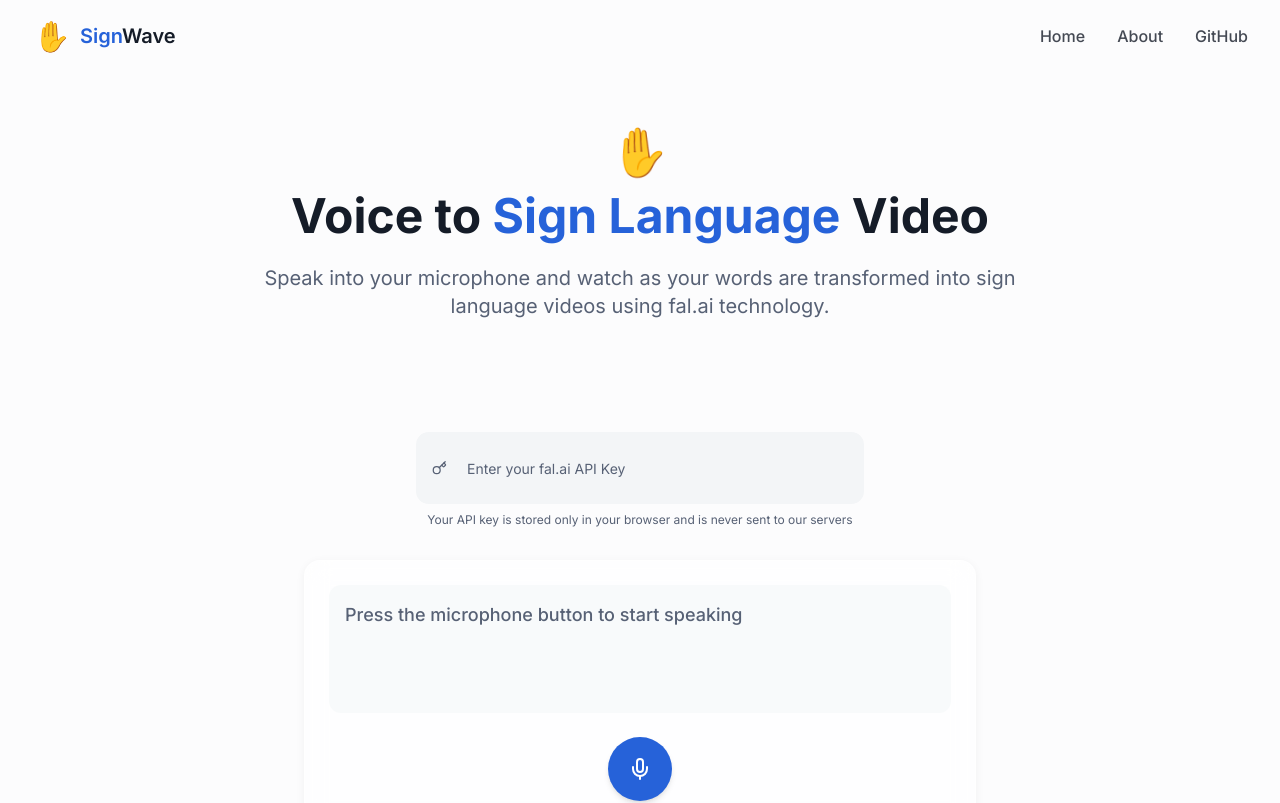
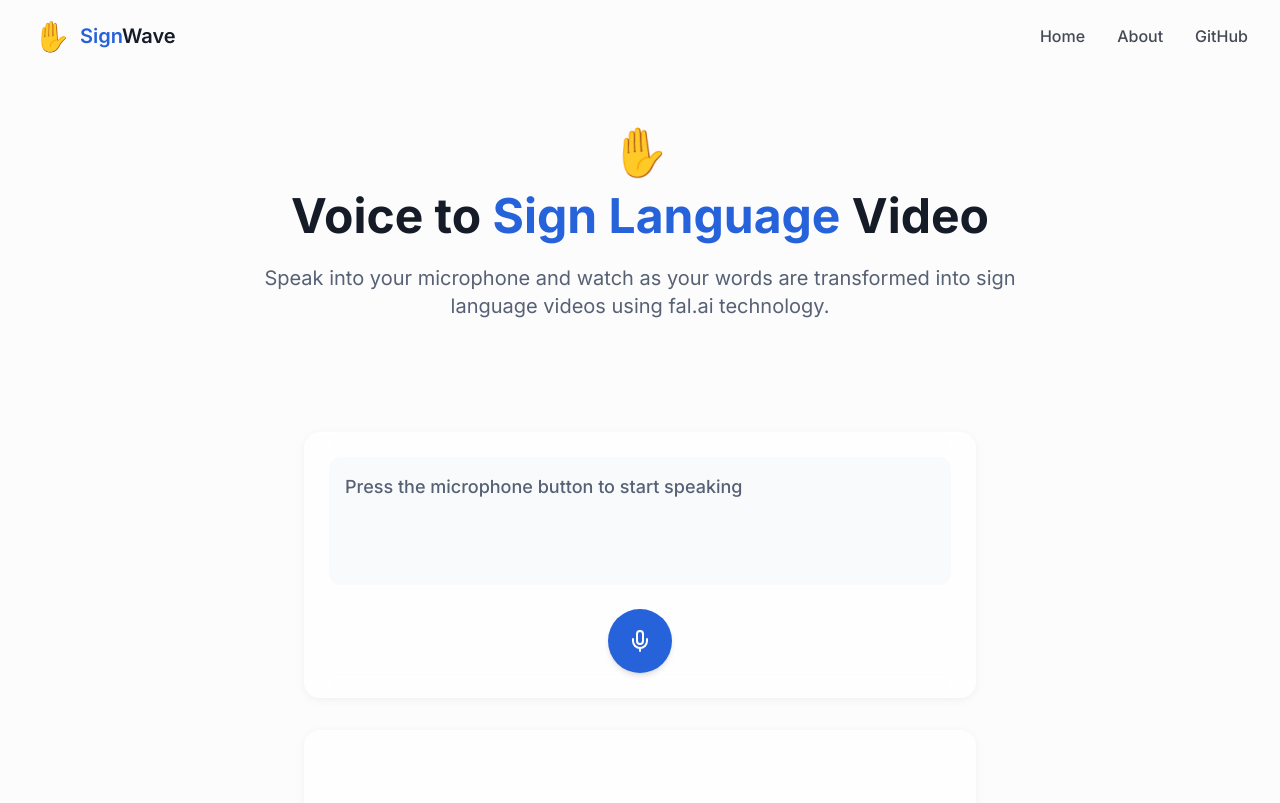
Before and after one commit to simplecodecraft04/signwave-voice, a React (Vite) app: page / in a window 1280 px wide. Shown: the top 803 px of the page. Built offline with nearby package versions, Linux system fonts and the light colour scheme.

Commit message:
Integrate API key in platform
The API key is now integrated into the platform instead of being passed in the UI.

```diff
--- a/src/components/FalVideoDisplay.tsx
+++ b/src/components/FalVideoDisplay.tsx
@@ -7,19 +7,18 @@ import { Button } from './ui/button';
 
 interface FalVideoDisplayProps {
   text: string;
-  apiKey: string;
 }
 
-const FalVideoDisplay = ({ text, apiKey }: FalVideoDisplayProps) => {
+const FalVideoDisplay = ({ text }: FalVideoDisplayProps) => {
   const [videoUrl, setVideoUrl] = useState<string | null>(null);
   const [isGenerating, setIsGenerating] = useState<boolean>(false);
   const [error, setError] = useState<string | null>(null);
 
   useEffect(() => {
-    if (text && apiKey) {
+    if (text) {
       generateVideo();
     }
-  }, [text, apiKey]);
+  }, [text]);
 
   const generateVideo = async () => {
     setIsGenerating(true);
@@ -27,7 +26,6 @@ const FalVideoDisplay = ({ text, apiKey }: FalVideoDisplayProps) => {
 
     try {
       const url = await generateSignLanguageVideo({
-        apiKey,
         prompt: text,
       });
 
--- a/src/pages/Index.tsx
+++ b/src/pages/Index.tsx
@@ -5,12 +5,9 @@ import Header from '../components/Header';
 import VoiceInput from '../components/VoiceInput';
 import Footer from '../components/Footer';
 import FalVideoDisplay from '../components/FalVideoDisplay';
-import { Input } from '../components/ui/input';
-import { Key } from 'lucide-react';
 
 const Index = () => {
   const [transcription, setTranscription] = useState('');
-  const [apiKey, setApiKey] = useState('');
 
   const handleTranscription = (text: string) => {
     setTranscription(text);
@@ -49,36 +46,13 @@ const Index = () => {
           </section>
 
           <motion.section
-            className="mb-8"
-            initial={{ opacity: 0 }}
-            animate={{ opacity: 1 }}
-            transition={{ delay: 0.2, duration: 0.6 }}
-          >
-            <div className="max-w-md mx-auto mb-8">
-              <div className="flex items-center p-4 bg-muted rounded-lg">
-                <Key className="mr-2 h-4 w-4 text-muted-foreground" />
-                <Input
-                  type="password"
-                  placeholder="Enter your fal.ai API Key"
-                  value={apiKey}
-                  onChange={(e) => setApiKey(e.target.value)}
-                  className="border-0 bg-transparent focus-visible:ring-0 focus-visible:ring-offset-0"
-                />
-              </div>
-              <p className="text-xs text-muted-foreground mt-2 text-center">
-                Your API key is stored only in your browser and is never sent to our servers
-              </p>
-            </div>
-          </motion.section>
-
-          <motion.section
             className="mb-16 space-y-8"
             initial={{ opacity: 0 }}
             animate={{ opacity: 1 }}
             transition={{ delay: 0.3, duration: 0.6 }}
           >
             <VoiceInput onTranscription={handleTranscription} />
-            <FalVideoDisplay text={transcription} apiKey={apiKey} />
+            <FalVideoDisplay text={transcription} />
           </motion.section>
 
           <motion.section
--- a/src/services/falAiService.ts
+++ b/src/services/falAiService.ts
@@ -1,27 +1,19 @@
 
 import { toast } from "@/hooks/use-toast";
 
+const FAL_AI_API_KEY = "your-fal-ai-api-key-here"; // Replace with your actual fal.ai API key
+
 interface FalAiOptions {
-  apiKey: string;
   prompt: string;
 }
 
-export const generateSignLanguageVideo = async ({ apiKey, prompt }: FalAiOptions) => {
-  if (!apiKey) {
-    toast({
-      title: "API Key Missing",
-      description: "Please provide your fal.ai API key",
-      variant: "destructive",
-    });
-    return null;
-  }
-
+export const generateSignLanguageVideo = async ({ prompt }: FalAiOptions) => {
   try {
     const response = await fetch("https://api.fal.ai/v2/video", {
       method: "POST",
       headers: {
         "Content-Type": "application/json",
-        "Authorization": `Key ${apiKey}`,
+        "Authorization": `Key ${FAL_AI_API_KEY}`,
       },
       body: JSON.stringify({
         model: "fal.ai/veo2",
```
